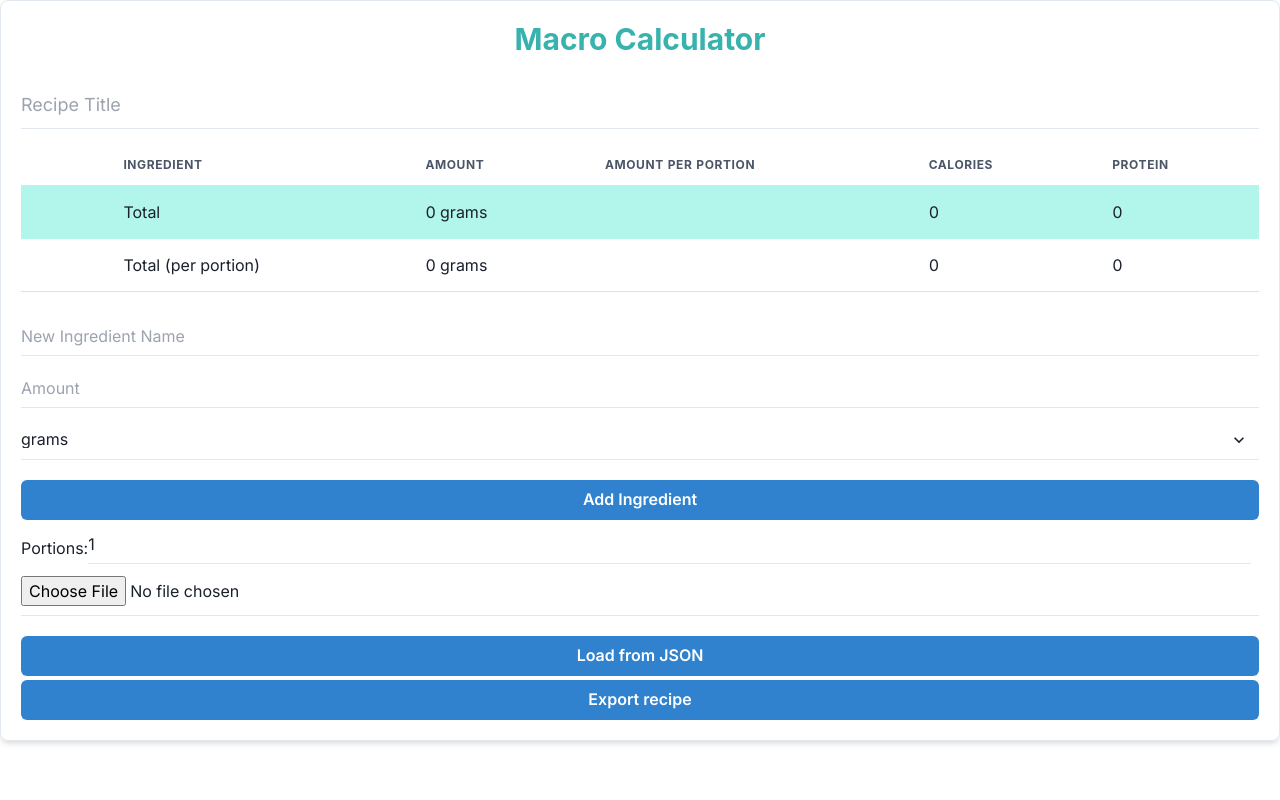
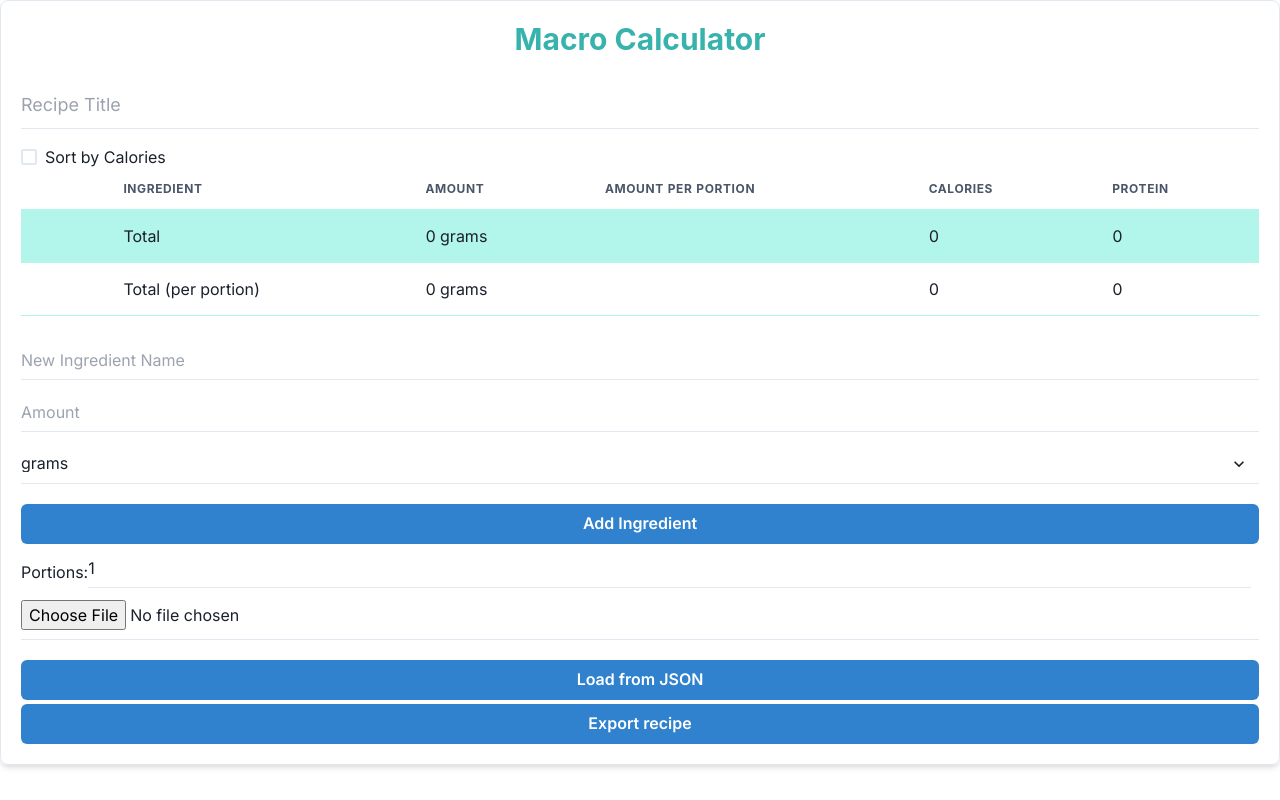
Before and after one commit to itamarom/recipe-editor, a Next.js app: page / in a window 1280 px wide. Built offline with nearby package versions, Linux system fonts and the light colour scheme.

Commit message:
Sort by cals

```diff
--- a/app/page.tsx
+++ b/app/page.tsx
@@ -2,6 +2,7 @@
 import {
   Box,
   Button,
+  Checkbox,
   Heading,
   Input,
   Select,
@@ -132,6 +133,8 @@ const MainPage = () => {
   const [newIngredientName, setNewIngredientName] = useState("");
   const [portions, setPortions] = useState(1);
   const [suggestions, setSuggestions] = useState<IngredientMacros[]>([]);
+
+  const [sortedByCals, setSortedByCals] = useState(false);
 
   // Setup Fuse.js options
   const fuseOptions = {
@@ -282,6 +285,12 @@ const MainPage = () => {
   };
   const total = calculateCaloriesForAll(ingredients);
 
+  const sortedIngredients = Object.entries(ingredients);
+  if (sortedByCals) {
+    sortedIngredients.sort(([originalKeyA, ingredientA], [originalKeyB, ingredientB]) => (calculateCalories(ingredientB)?.calories || 0) - (calculateCalories(ingredientA)?.calories || 0));
+  }
+  const sortedIngredientsIntKeys: [number, Ingredient][] = sortedIngredients.map(([key, ing]) => [parseInt(key), ing])
+
   return (
     <Box
       p={5}
@@ -302,6 +311,12 @@ const MainPage = () => {
         variant="flushed"
         focusBorderColor="teal.300"
       />
+      <Checkbox
+        isChecked={sortedByCals}
+        onChange={(e) => setSortedByCals(e.target.checked)}
+      >
+        Sort by Calories
+      </Checkbox>
       <Box overflow={"scroll"}>
         <Table variant="striped" colorScheme="teal">
           <Thead>
@@ -315,7 +330,7 @@ const MainPage = () => {
             </Tr>
           </Thead>
           <Tbody>
-            {ingredients.map((ingredient, index) => (
+            {sortedIngredientsIntKeys.map(([index, ingredient]) => (
               <Tr key={index}>
                 <Td width={50}>
                   <Button
```
